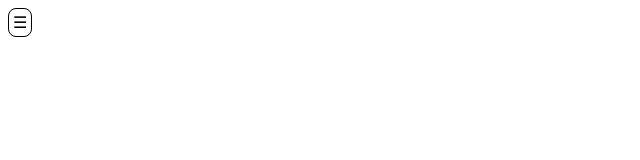
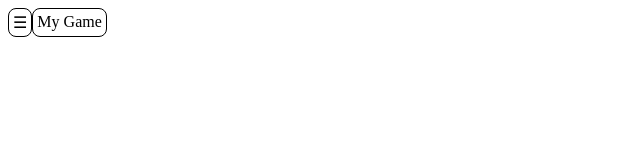
Before and after one commit to 28dplaza/28dplaza.github.io, a plain HTML site: page index.html in a window 1280 px wide. Shown: the whole page, without its empty margins (0-640 px from the left). Drawn offline with Linux system fonts and the light colour scheme.

Commit message:
Update index.html

```diff
--- a/index.html
+++ b/index.html
@@ -15,6 +15,7 @@
             <a href="#" onclick="switchmode()">Mode</a>
         </div>
         <a href="#" onclick="showhide()">☰</a>
+        <a href="game/index.html">My Game</a>
     </div>
 </body>
 </html>
```
